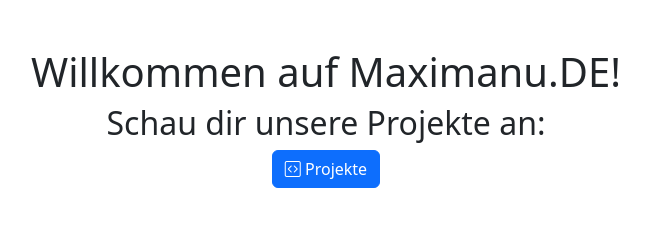
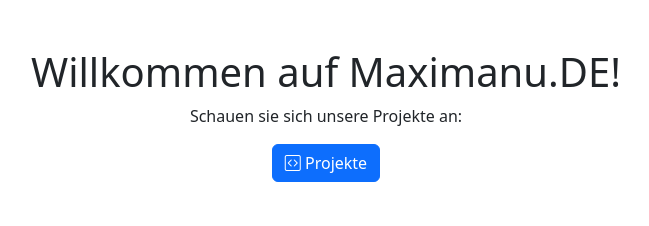
Before and after one commit to xXMaximanuXx/xxmaximanuxx.github.io, a plain HTML site: page index.html in a window 1280 px wide. Shown: the whole page, without its empty margins (314-963 px from the left). Drawn offline with nearby package versions, Linux system fonts and the light colour scheme.

Commit message:
Update index.html

```diff
--- a/index.html
+++ b/index.html
@@ -12,7 +12,7 @@
 
 <main class="container text-center mt-5">
     <h1>Willkommen auf Maximanu.DE!</h1>
-    <h2>Schau dir unsere Projekte an:</h2>
+    <p>Schauen sie sich unsere Projekte an:</p>
     <a href="/projects/" class="btn btn-primary">
         <i class="bi bi-code-square"></i> Projekte
     </a>
```
